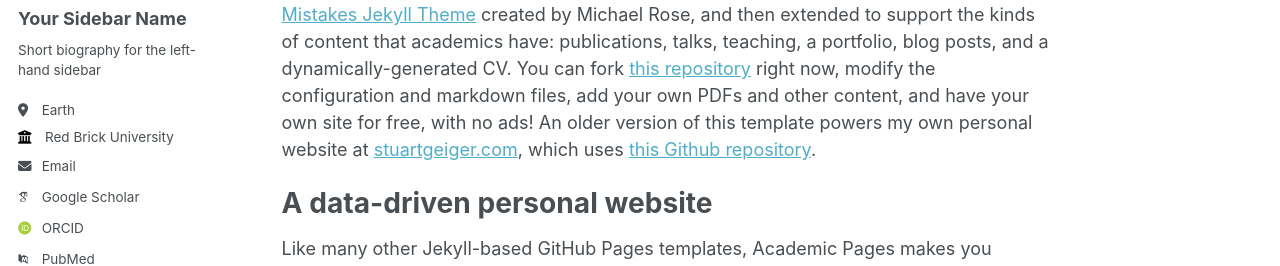
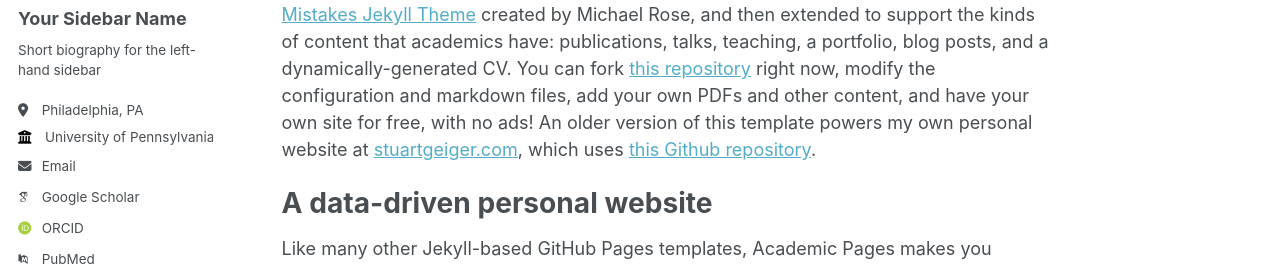
Before and after one commit to yukkai/yukkai.github.io, a Jekyll site: the page built from _pages/about.md, in a window 1280 px wide. Shown: the part 283-549 px from the top of the page. Built offline with Jekyll 4.4.1, drawn with Linux system fonts in a browser that asks for light colours; some web fonts are replaced.

Commit message:
Update _config.yml

```diff
--- a/_config.yml
+++ b/_config.yml
@@ -25,10 +25,10 @@ author:
   name             : "Your Sidebar Name"
   pronouns         : # example: "she/her"
   bio              : "Short biography for the left-hand sidebar"
-  location         : "Earth"
-  employer         : "Red Brick University"
+  location         : "Philadelphia, PA"
+  employer         : "University of Pennsylvania"
   uri              : # URL
-  email            : "none@example.org"
+  email            : "yukai.suda@gmail.com"
 
   # Academic websites
   arxiv            : # URL - Update with the correct link to your profile
```
